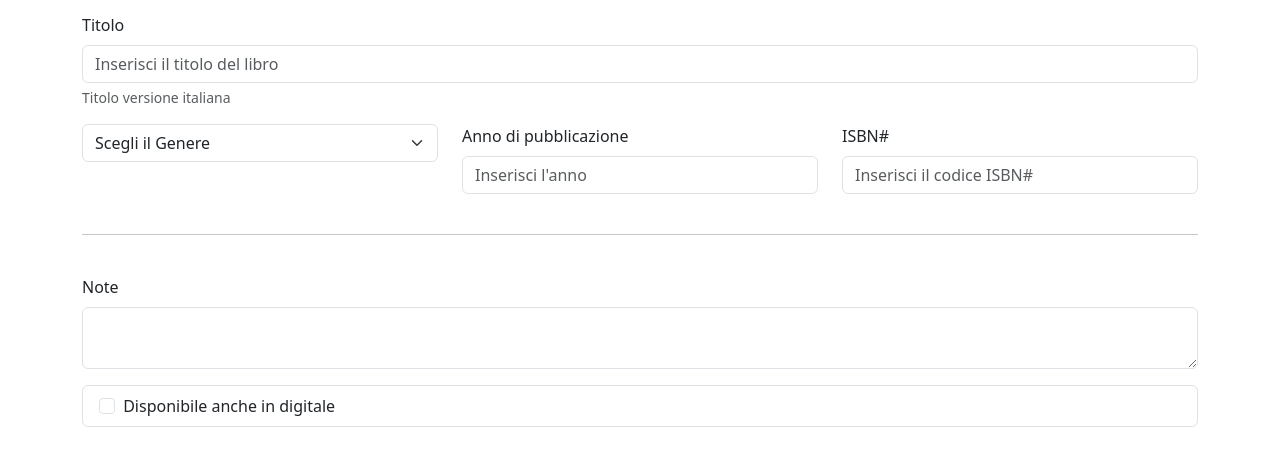
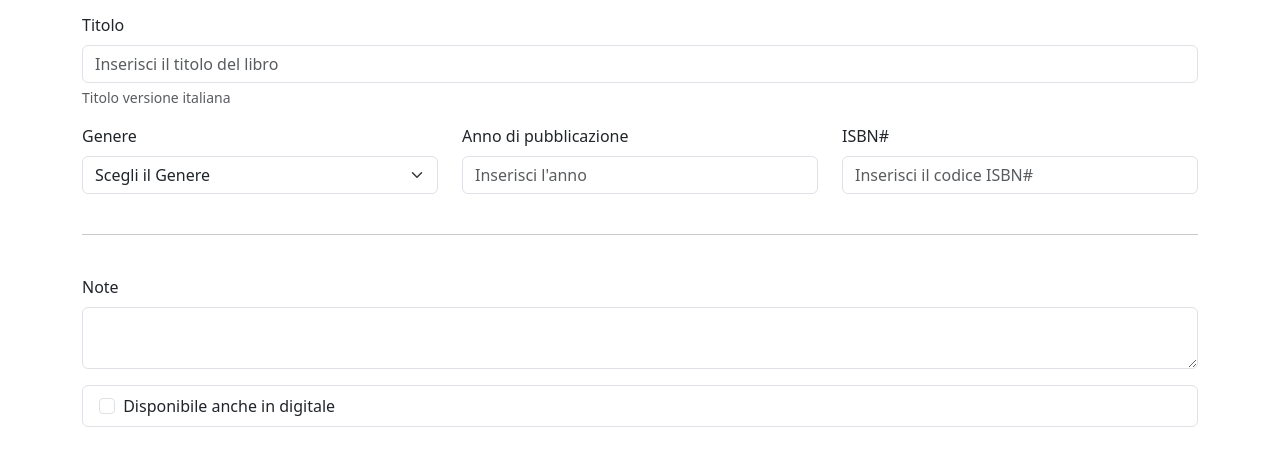
Before and after one commit to AlessandroSottosanti/html-css-bootstrap-dashboard, a plain HTML site: page new-book.html in a window 1280 px wide. Shown: the part 299-764 px from the top of the page. Drawn offline with nearby package versions, Linux system fonts and the light colour scheme.

Commit message:
refactoring: gender

```diff
--- a/new-book.html
+++ b/new-book.html
@@ -80,7 +80,8 @@
                         <div id="titlelHelp" class="form-text">Titolo versione italiana</div>
                     </div>
                     <div class="col-12 col-lg-4">
-                        <select class="form-select" aria-label="Scegli il Genere">
+                        <label for="gender" class="form-label">Genere</label>
+                        <select class="form-select" aria-label="Scegli il Genere" id="gender" name="gender">
                             <option selected>Scegli il Genere</option>
                             <option value="m">Uomo</option>
                             <option value="f">Donna</option>
```
